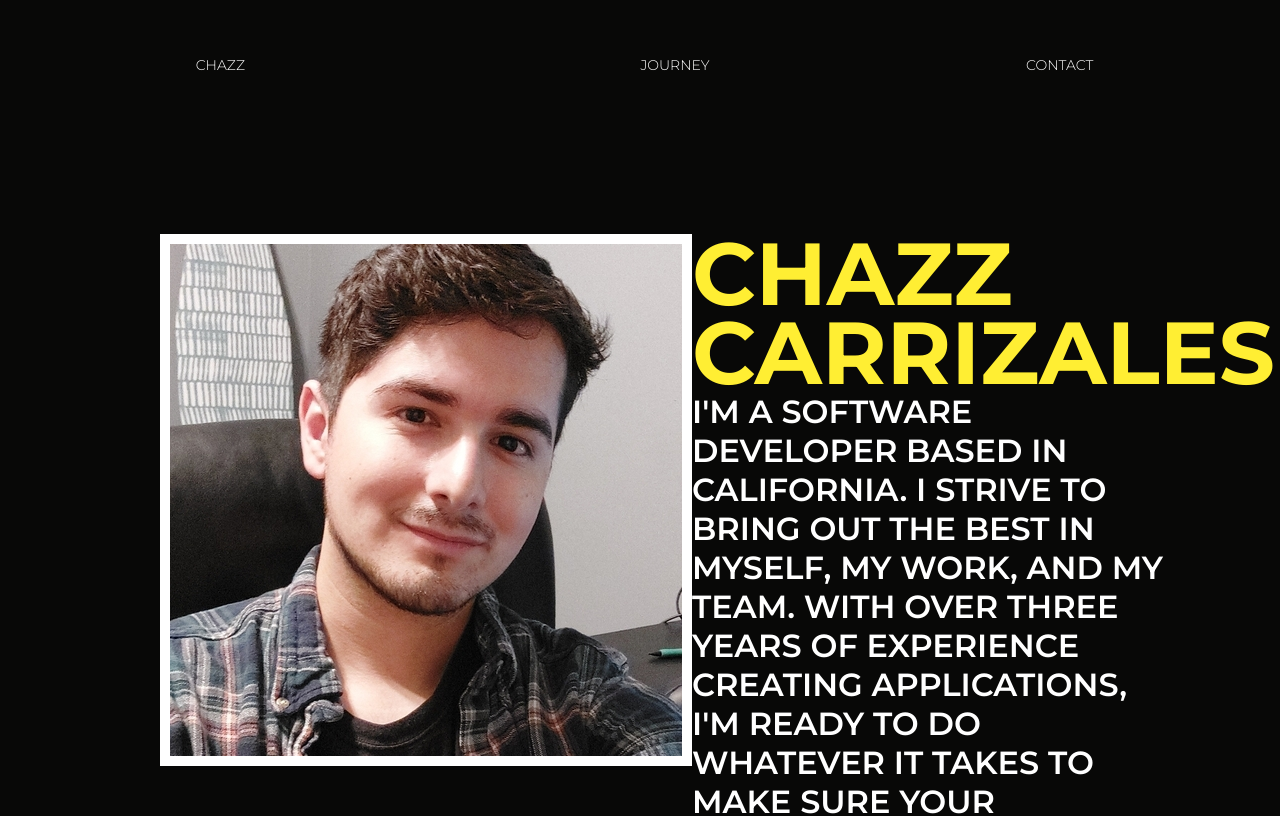
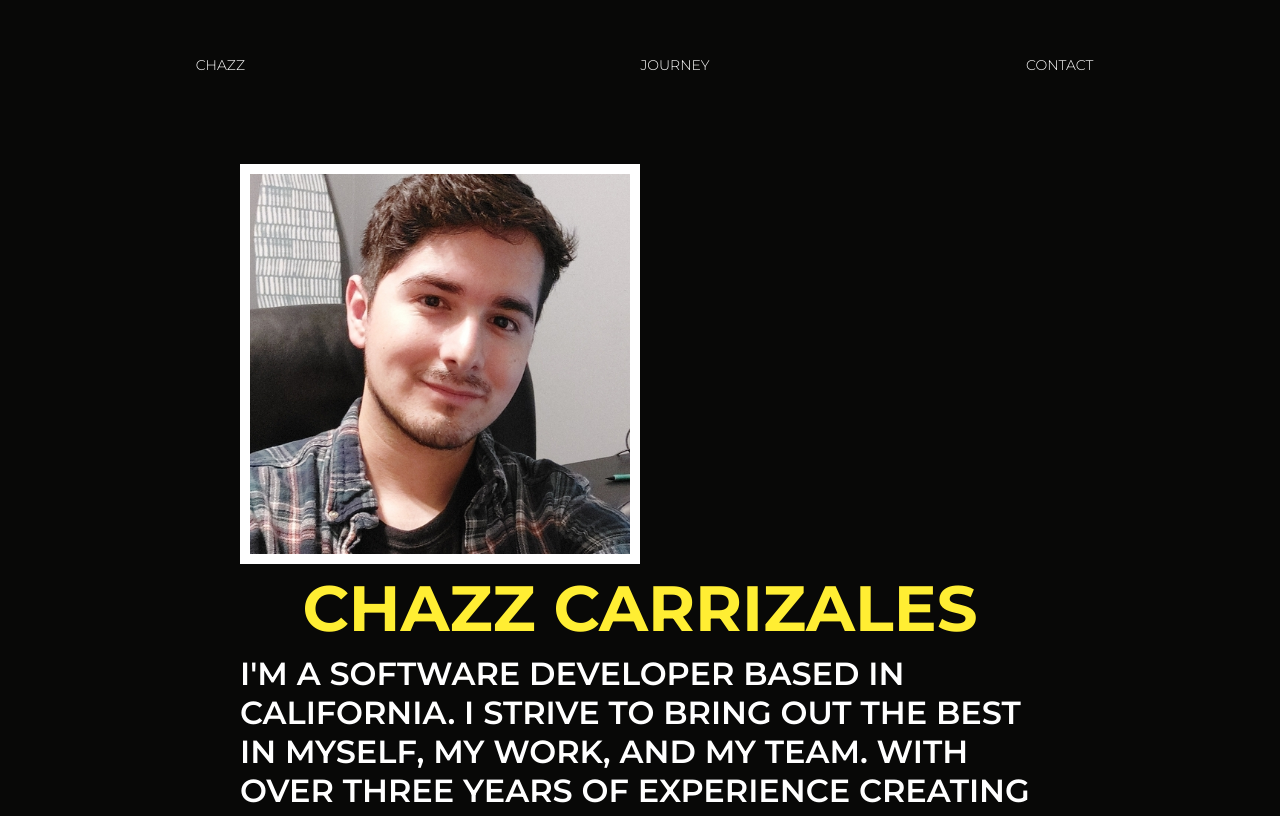
Before and after one commit to czcarrizales/react-portfolio, a React (Create React App) app: page / in a window 1280 px wide. Shown: the top 816 px of the page. Built offline with nearby package versions, Linux system fonts and the light colour scheme.

Commit message:
desktop responsive (Hero)

```diff
--- a/src/css/Hero.css
+++ b/src/css/Hero.css
@@ -10,6 +10,8 @@
 }
 
 .hero-img {
+    margin-left: auto;
+    margin-right: auto;
     margin-bottom: 1em;
     width: 100%;
     max-width: 25rem;
@@ -77,18 +79,39 @@
 
 @media (min-width: 1000px) {
     .hero-container {
-        flex-direction: row;
-        margin: 10em;
+        margin-left: 15em;
+        margin-right: 15em;
     }
 
-    .hero-img-container {
-        display: flex;
-        text-align: center;
-        width: 50%;
+    .hero-container h1 {
+        font-size: 4rem;
     }
 
     .hero-img {
-        max-width: 550px;
+        margin-left: 0;
+    }
+
+    .hero-text p {
+        font-size: 2rem;
+        max-width: none;
+    }
+}
+
+
+
+@media (min-width: 1600px) {
+    .hero-container {
+        flex-direction: row;
+        justify-content: space-around;
+        margin: 10em;
+        margin-right: 20em;
+        margin-left: 20em;
+    }
+
+    .hero-img {
+        width: 50%;
+        margin: auto;
+        max-width: 500px;
     }
 
     .hero-text {
@@ -98,18 +121,16 @@
     }
 
     .hero-text p {
-        font-size: 2rem;
-        margin: 0;
+        font-size: 1.7rem;
         max-width: none;
     }
 
     .hero-container h1 {
-        font-size: 5.5rem;
+        font-size: 4.5rem;
         text-align: left;
     }
 
     .icons {
         margin-top: 4em;
-        padding: 0;
     }
 }
```
